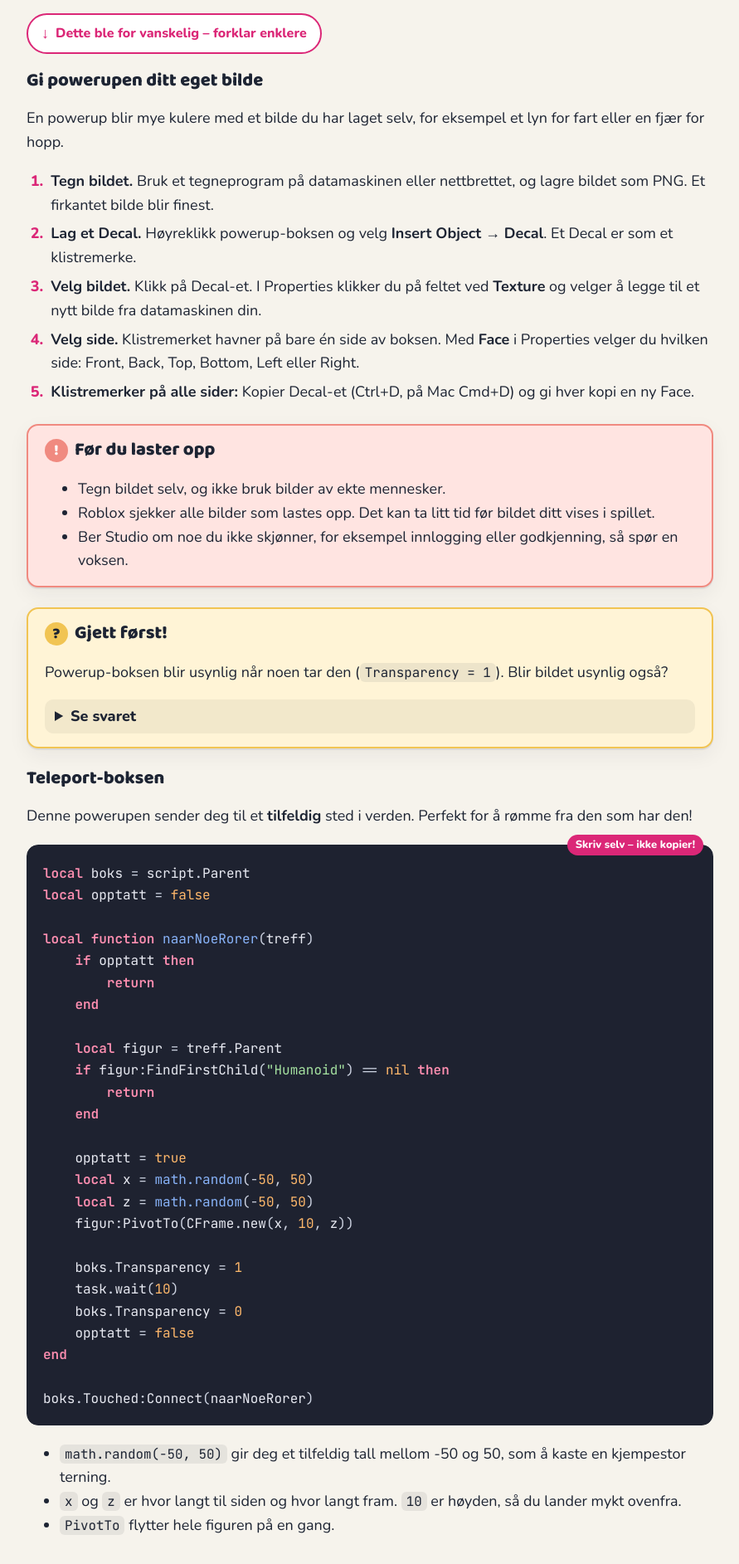
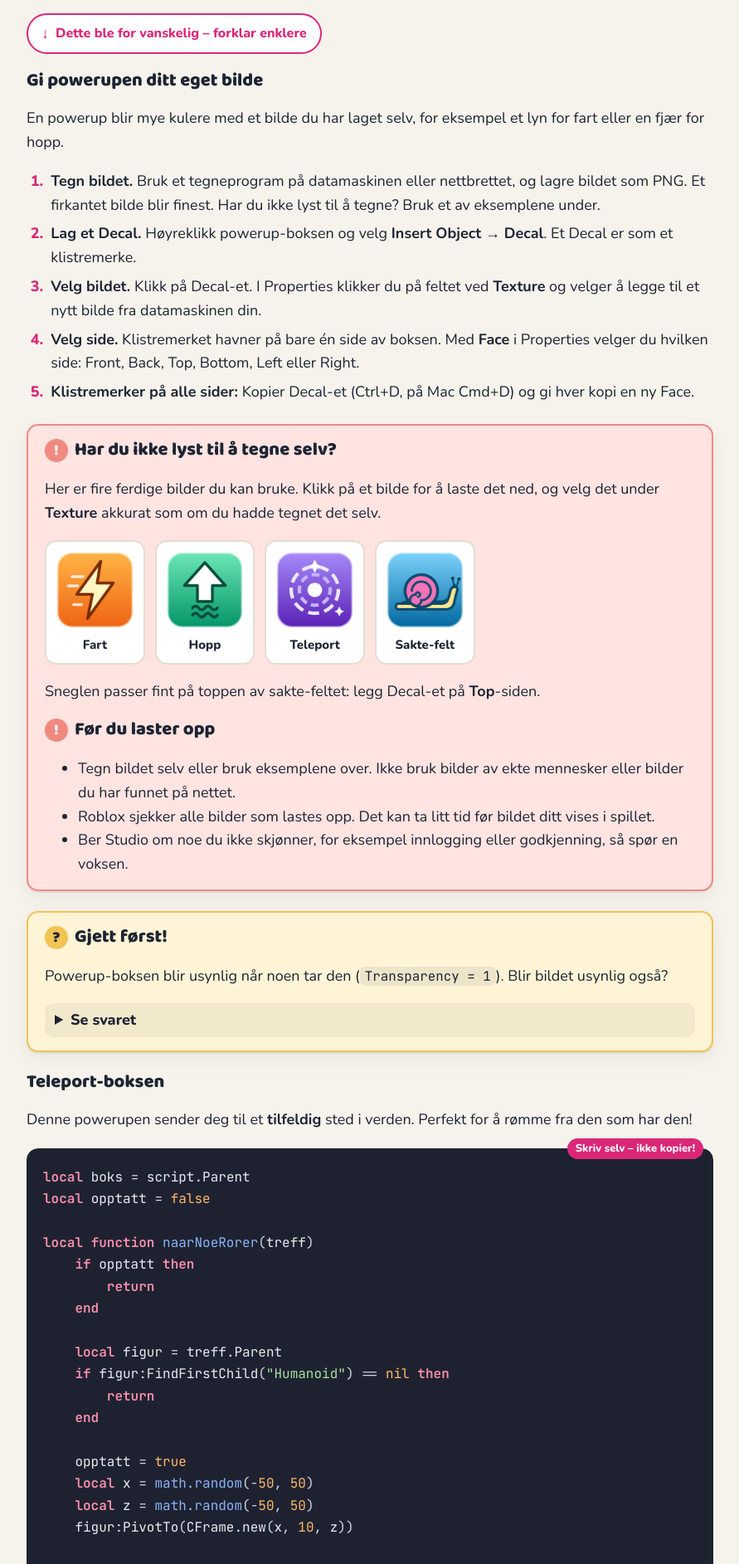
Before and after one commit to wendelborg/roblox-studio-kurs, a Jekyll site: the page built from docs/oppdrag/11.md, in a window 1280 px wide. Shown: the part 2102-3987 px from the top of the page at 83% size, without its empty margins (194-1085 px from the left). Built offline with Jekyll 4.4.1, drawn with Linux system fonts in a browser that asks for light colours.

Commit message:
Eksempelbilder for powerups i oppdrag 11
Co-Authored-By: Claude Opus 5.5 <noreply@anthropic.com>
Claude-Session: https://claude.ai/code/session_01DpVn7WjFffeEtuzLcQZFM2

```diff
--- a/docs/assets/style.css
+++ b/docs/assets/style.css
@@ -307,3 +307,8 @@ h2.bolk { margin-top: 32px; }
 .kart.enkel { grid-template-columns: 1fr; }
 .kart.enkel .sluttkort a { padding: 22px 24px; }
 .kart.enkel .sluttkort h3 { font-size: 28px; }
+.bildegalleri { display: grid; grid-template-columns: repeat(auto-fill, minmax(110px, 1fr)); gap: 12px; margin: 16px 0; }
+.bildegalleri a { display: flex; flex-direction: column; align-items: center; gap: 6px; text-decoration: none; color: var(--tekst); background: var(--flate); border: 2px solid var(--kant); border-radius: 14px; padding: 10px; }
+.bildegalleri a:hover { border-color: var(--tema); }
+.bildegalleri img { width: 100%; max-width: 120px; height: auto; }
+.bildegalleri span { font-weight: 800; font-size: 15px; }
--- a/docs/oppdrag/11.md
+++ b/docs/oppdrag/11.md
@@ -84,16 +84,29 @@ Det står `"fart"` øverst i koden. Bytter du det til `"hopp"`, blir det en hopp
 
 En powerup blir mye kulere med et bilde du har laget selv, for eksempel et lyn for fart eller en fjær for hopp.
 
-1. **Tegn bildet.** Bruk et tegneprogram på datamaskinen eller nettbrettet, og lagre bildet som PNG. Et firkantet bilde blir finest.
+1. **Tegn bildet.** Bruk et tegneprogram på datamaskinen eller nettbrettet, og lagre bildet som PNG. Et firkantet bilde blir finest. Har du ikke lyst til å tegne? Bruk et av eksemplene under.
 2. **Lag et Decal.** Høyreklikk powerup-boksen og velg **Insert Object → Decal**. Et Decal er som et klistremerke.
 3. **Velg bildet.** Klikk på Decal-et. I Properties klikker du på feltet ved **Texture** og velger å legge til et nytt bilde fra datamaskinen din.
 4. **Velg side.** Klistremerket havner på bare én side av boksen. Med **Face** i Properties velger du hvilken side: Front, Back, Top, Bottom, Left eller Right.
 5. **Klistremerker på alle sider:** Kopier Decal-et (Ctrl+D, på Mac Cmd+D) og gi hver kopi en ny Face.
 
 <div class="boks obs" markdown="1">
+### Har du ikke lyst til å tegne selv?
+
+Her er fire ferdige bilder du kan bruke. Klikk på et bilde for å laste det ned, og velg det under **Texture** akkurat som om du hadde tegnet det selv.
+
+<div class="bildegalleri">
+  <a href="{{ '/assets/powerups/fart.png' | relative_url }}" download><img src="{{ '/assets/powerups/fart.png' | relative_url }}" alt="Lyn"><span>Fart</span></a>
+  <a href="{{ '/assets/powerups/hopp.png' | relative_url }}" download><img src="{{ '/assets/powerups/hopp.png' | relative_url }}" alt="Pil opp"><span>Hopp</span></a>
+  <a href="{{ '/assets/powerups/teleport.png' | relative_url }}" download><img src="{{ '/assets/powerups/teleport.png' | relative_url }}" alt="Lilla portal"><span>Teleport</span></a>
+  <a href="{{ '/assets/powerups/sakte.png' | relative_url }}" download><img src="{{ '/assets/powerups/sakte.png' | relative_url }}" alt="Snegle"><span>Sakte-felt</span></a>
+</div>
+
+Sneglen passer fint på toppen av sakte-feltet: legg Decal-et på **Top**-siden.
+
 ### Før du laster opp
 
-- Tegn bildet selv, og ikke bruk bilder av ekte mennesker.
+- Tegn bildet selv eller bruk eksemplene over. Ikke bruk bilder av ekte mennesker eller bilder du har funnet på nettet.
 - Roblox sjekker alle bilder som lastes opp. Det kan ta litt tid før bildet ditt vises i spillet.
 - Ber Studio om noe du ikke skjønner, for eksempel innlogging eller godkjenning, så spør en voksen.
 </div>
```
Also changed, not shown: veileder/11-har-den-powerups.md (+1 -1 lines), docs/assets/powerups/fart.png (added), docs/assets/powerups/hopp.png (added), docs/assets/powerups/sakte.png (added), docs/assets/powerups/teleport.png (added).
